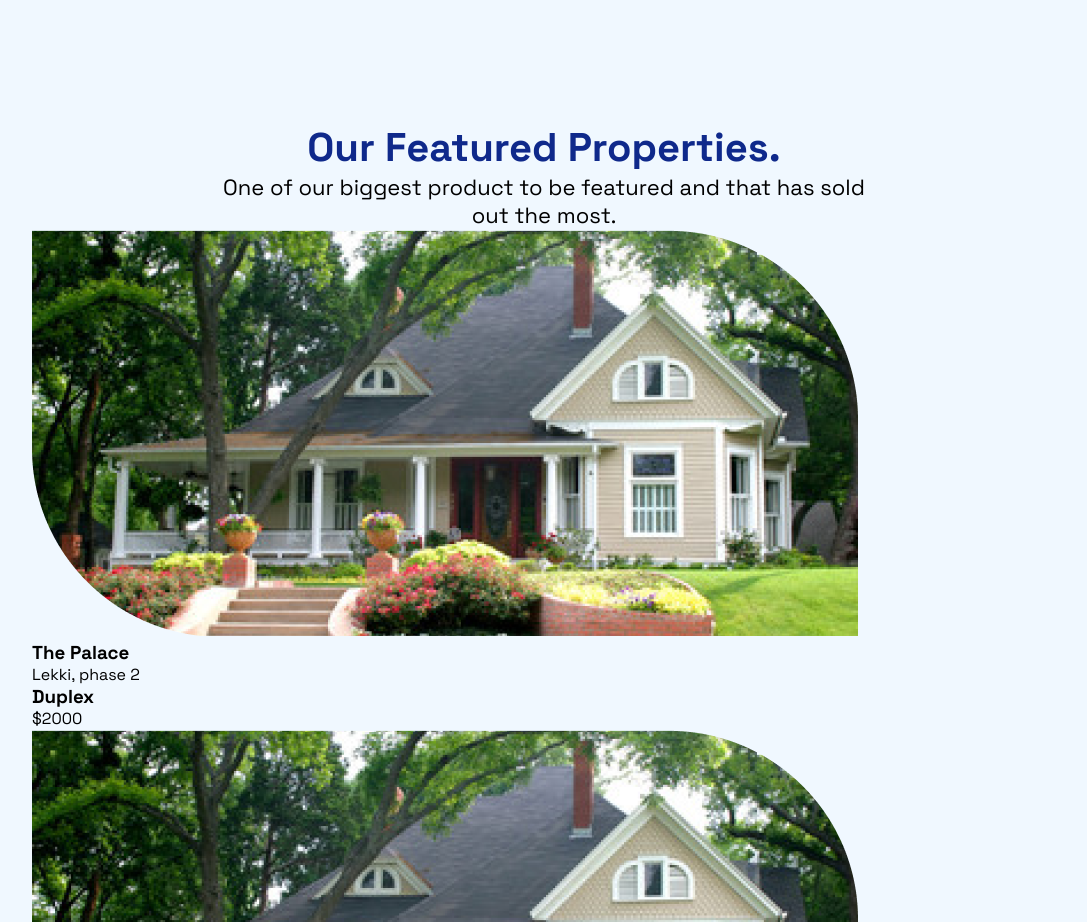
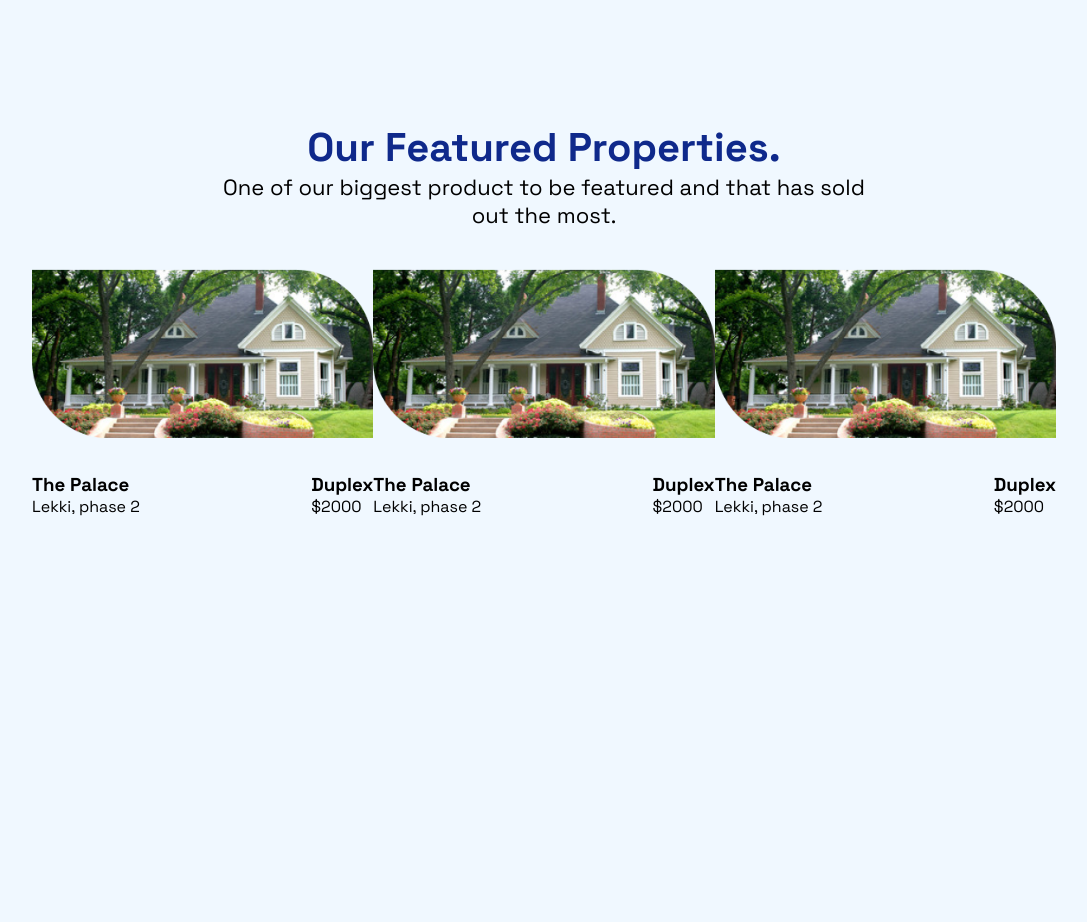
Before and after one commit to Stephen-Njuguna-Njambi-Moringa/realestate.stephen-njuguna, a plain HTML site: page index.html in a window 1280 px wide. Shown: the part 2120-3042 px from the top of the page, without its empty margins (96-1183 px from the left). After the commit the page ends 2687 px from the top, so only its background shows below. Drawn offline with Linux system fonts and the light colour scheme.

Commit message:
style property section

```diff
--- a/style.css
+++ b/style.css
@@ -283,6 +283,9 @@ body{
 }
 
 /* featured section */
+.featured-section{
+    margin-bottom: 50px;
+}
 .featured-title{
     font-size: 40px;
     color: #0F298B;
@@ -297,6 +300,29 @@ body{
     margin: 0 auto;
 
 }
+
+.featured-properties{
+    display: flex;
+    justify-content: space-between;
+    align-items: center;
+    margin-top: 40px;
+}
+
+.ft-card{
+    width: 400px;
+}
+
+.ft-card img{
+    width: 100%;
+}
+.property-details{
+    display: flex;
+    justify-content: space-between;
+    align-items: center;
+    margin-top: 30px;
+}
+
+
 /* customer section */
 
 
```
